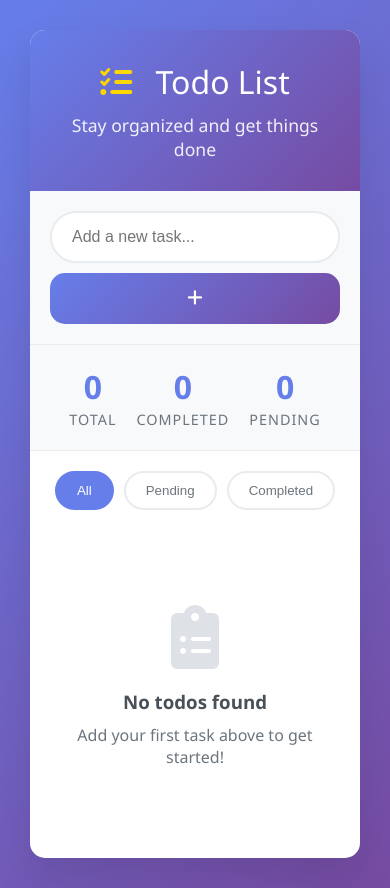
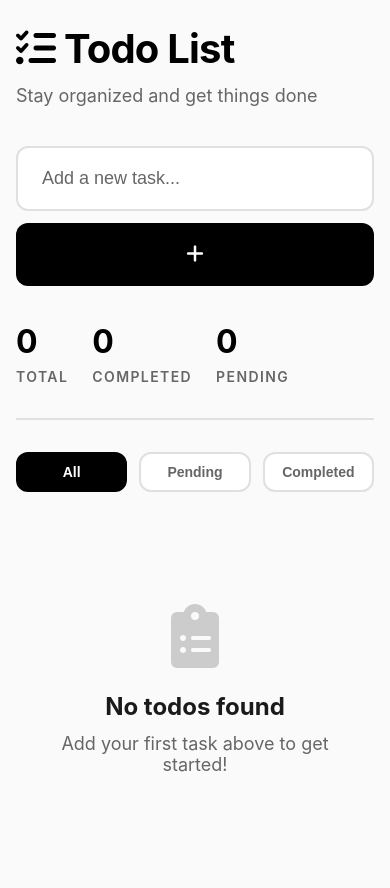
Before and after one commit to areyabhishek/todo1, a Flask app: page / in a window 390 px wide. After the commit the page ends 772 px from the top, so only its background shows below. Run offline with Flask 3, Linux system fonts and the light colour scheme; data that the repository does not hold is empty; some libraries are stand-ins or nearby versions.

Commit message:
Major UI/UX improvements: Minimalist redesign with confetti and inline editing
Features added:
- ✨ Confetti animation when completing todos (originates from checkbox)
- ✏️ Inline editing - click on any todo text to edit directly
- 🎨 Minimalist design with big typography (3.5rem headings)
- 🎯 Limited color palette (black, white, grays) for clean aesthetic
- 👆 Enhanced click interactions with smooth transforms and hover effects
- 📱 Improved responsive design for mobile

UI Changes:
- Larger, bolder text (1.25rem for todos, 2.5rem for stats)
- Removed gradient backgrounds for cleaner look
- Better spacing and padding throughout
- Smooth scale animations on button interactions
- Hidden edit button (click text to edit inline)

🤖 Generated with [Claude Code](https://claude.com/claude-code)

Co-Authored-By: Claude <noreply@anthropic.com>

```diff
--- a/static/script.js
+++ b/static/script.js
@@ -82,7 +82,7 @@ class TodoApp {
         }
     }
 
-    async toggleTodo(id) {
+    async toggleTodo(id, event) {
         const todo = this.todos.find(t => t.id === id);
         if (!todo) return;
 
@@ -99,6 +99,12 @@ class TodoApp {
                 const updatedTodo = await response.json();
                 const index = this.todos.findIndex(t => t.id === id);
                 this.todos[index] = updatedTodo;
+
+                // Show confetti when marking as complete
+                if (updatedTodo.completed && event) {
+                    this.showConfetti(event);
+                }
+
                 this.renderTodos();
                 this.updateStats();
             } else {
@@ -108,6 +114,19 @@ class TodoApp {
             this.showError('Error updating todo');
             console.error('Error:', error);
         }
+    }
+
+    showConfetti(event) {
+        const rect = event.target.getBoundingClientRect();
+        const x = (rect.left + rect.width / 2) / window.innerWidth;
+        const y = (rect.top + rect.height / 2) / window.innerHeight;
+
+        confetti({
+            particleCount: 100,
+            spread: 70,
+            origin: { x, y },
+            colors: ['#667eea', '#764ba2', '#ffd700', '#ff6b6b', '#4ecdc4']
+        });
     }
 
     async deleteTodo(id) {
@@ -131,12 +150,24 @@ class TodoApp {
         }
     }
 
-    async editTodo(id) {
+    enableInlineEdit(id) {
         const todo = this.todos.find(t => t.id === id);
         if (!todo) return;
 
-        const newTask = prompt('Edit task:', todo.task);
-        if (newTask === null || newTask.trim() === '') return;
+        const todoItem = document.querySelector(`[data-id="${id}"]`);
+        const todoText = todoItem.querySelector('.todo-text');
+
+        const input = document.createElement('input');
+        input.type = 'text';
+        input.className = 'todo-edit-input';
+        input.value = todo.task;
+
+        const saveEdit = async () => {
+            const newTask = input.value.trim();
+            if (newTask === '' || newTask === todo.task) {
+                this.renderTodos();
+                return;
+            }
 
             try {
                 const response = await fetch(`/api/todos/${id}`, {
@@ -144,7 +175,7 @@ class TodoApp {
                     headers: {
                         'Content-Type': 'application/json',
                     },
-                body: JSON.stringify({ task: newTask.trim() })
+                    body: JSON.stringify({ task: newTask })
                 });
 
                 if (response.ok) {
@@ -160,6 +191,20 @@ class TodoApp {
                 this.showError('Error updating todo');
                 console.error('Error:', error);
             }
+        };
+
+        input.addEventListener('blur', saveEdit);
+        input.addEventListener('keydown', (e) => {
+            if (e.key === 'Enter') {
+                saveEdit();
+            } else if (e.key === 'Escape') {
+                this.renderTodos();
+            }
+        });
+
+        todoText.replaceWith(input);
+        input.focus();
+        input.select();
     }
 
     setFilter(filter) {
@@ -202,14 +247,11 @@ class TodoApp {
 
         todoList.innerHTML = filteredTodos.map(todo => `
             <div class="todo-item ${todo.completed ? 'completed' : ''}" data-id="${todo.id}">
-                <div class="todo-checkbox ${todo.completed ? 'checked' : ''}" onclick="todoApp.toggleTodo(${todo.id})">
+                <div class="todo-checkbox ${todo.completed ? 'checked' : ''}" onclick="todoApp.toggleTodo(${todo.id}, event)">
                     ${todo.completed ? '<i class="fas fa-check"></i>' : ''}
                 </div>
-                <div class="todo-text">${this.escapeHtml(todo.task)}</div>
+                <div class="todo-text" onclick="todoApp.enableInlineEdit(${todo.id})">${this.escapeHtml(todo.task)}</div>
                 <div class="todo-actions">
-                    <button class="todo-btn edit-btn" onclick="todoApp.editTodo(${todo.id})" title="Edit">
-                        <i class="fas fa-edit"></i>
-                    </button>
                     <button class="todo-btn delete-btn" onclick="todoApp.deleteTodo(${todo.id})" title="Delete">
                         <i class="fas fa-trash"></i>
                     </button>
--- a/static/style.css
+++ b/static/style.css
@@ -4,244 +4,288 @@
     box-sizing: border-box;
 }
 
+:root {
+    --bg-color: #fafafa;
+    --text-primary: #1a1a1a;
+    --text-secondary: #666666;
+    --accent: #000000;
+    --border: #e0e0e0;
+    --hover: #f5f5f5;
+    --completed: #a0a0a0;
+}
+
 body {
-    font-family: 'Segoe UI', Tahoma, Geneva, Verdana, sans-serif;
-    background: linear-gradient(135deg, #667eea 0%, #764ba2 100%);
+    font-family: -apple-system, BlinkMacSystemFont, 'Segoe UI', 'Inter', sans-serif;
+    background: var(--bg-color);
     min-height: 100vh;
-    padding: 20px;
+    padding: 40px 20px;
+    color: var(--text-primary);
 }
 
 .container {
-    max-width: 800px;
+    max-width: 680px;
     margin: 0 auto;
-    background: white;
-    border-radius: 20px;
-    box-shadow: 0 20px 40px rgba(0, 0, 0, 0.1);
-    overflow: hidden;
 }
 
 header {
-    background: linear-gradient(135deg, #667eea 0%, #764ba2 100%);
-    color: white;
-    padding: 40px 30px;
-    text-align: center;
+    padding: 0 0 60px 0;
+    text-align: left;
 }
 
 header h1 {
-    font-size: 2.5rem;
-    margin-bottom: 10px;
-    font-weight: 300;
+    font-size: 3.5rem;
+    font-weight: 700;
+    margin-bottom: 12px;
+    letter-spacing: -0.02em;
+    color: var(--accent);
 }
 
 header h1 i {
-    margin-right: 15px;
-    color: #ffd700;
+    display: none;
 }
 
 header p {
-    font-size: 1.1rem;
-    opacity: 0.9;
+    font-size: 1.25rem;
+    color: var(--text-secondary);
+    font-weight: 400;
 }
 
 .todo-form {
-    padding: 30px;
-    background: #f8f9fa;
+    padding: 0 0 40px 0;
 }
 
 .input-group {
     display: flex;
-    gap: 10px;
-    max-width: 500px;
-    margin: 0 auto;
+    gap: 12px;
 }
 
 #todoInput {
     flex: 1;
-    padding: 15px 20px;
-    border: 2px solid #e9ecef;
-    border-radius: 50px;
-    font-size: 1rem;
+    padding: 20px 24px;
+    border: 2px solid var(--border);
+    border-radius: 12px;
+    font-size: 1.125rem;
     outline: none;
-    transition: all 0.3s ease;
+    transition: all 0.2s ease;
+    background: white;
+    color: var(--text-primary);
 }
 
 #todoInput:focus {
-    border-color: #667eea;
-    box-shadow: 0 0 0 3px rgba(102, 126, 234, 0.1);
+    border-color: var(--accent);
+    transform: translateY(-1px);
+    box-shadow: 0 4px 12px rgba(0, 0, 0, 0.08);
+}
+
+#todoInput::placeholder {
+    color: var(--text-secondary);
 }
 
 #addBtn {
-    padding: 15px 20px;
-    background: linear-gradient(135deg, #667eea 0%, #764ba2 100%);
+    padding: 20px 32px;
+    background: var(--accent);
     color: white;
     border: none;
-    border-radius: 50px;
+    border-radius: 12px;
     cursor: pointer;
-    font-size: 1.1rem;
-    transition: all 0.3s ease;
-    min-width: 60px;
+    font-size: 1.25rem;
+    transition: all 0.2s ease;
+    font-weight: 600;
 }
 
 #addBtn:hover {
     transform: translateY(-2px);
-    box-shadow: 0 5px 15px rgba(102, 126, 234, 0.3);
+    box-shadow: 0 6px 16px rgba(0, 0, 0, 0.15);
+}
+
+#addBtn:active {
+    transform: translateY(0);
+    box-shadow: 0 2px 8px rgba(0, 0, 0, 0.1);
 }
 
 .todo-stats {
     display: flex;
-    justify-content: center;
-    gap: 30px;
-    padding: 20px;
-    background: #f8f9fa;
-    border-top: 1px solid #e9ecef;
+    gap: 40px;
+    padding: 0 0 32px 0;
+    border-bottom: 2px solid var(--border);
+    margin-bottom: 32px;
 }
 
 .stat {
-    text-align: center;
+    text-align: left;
 }
 
 .stat span:first-child {
     display: block;
-    font-size: 2rem;
-    font-weight: bold;
-    color: #667eea;
+    font-size: 2.5rem;
+    font-weight: 700;
+    color: var(--accent);
+    line-height: 1;
+    margin-bottom: 8px;
 }
 
 .stat span:last-child {
-    font-size: 0.9rem;
-    color: #6c757d;
+    font-size: 0.875rem;
+    color: var(--text-secondary);
     text-transform: uppercase;
-    letter-spacing: 1px;
+    letter-spacing: 0.1em;
+    font-weight: 600;
 }
 
 .todo-filters {
     display: flex;
-    justify-content: center;
-    gap: 10px;
-    padding: 20px;
-    background: white;
-    border-top: 1px solid #e9ecef;
+    gap: 12px;
+    padding: 0 0 32px 0;
 }
 
 .filter-btn {
-    padding: 10px 20px;
-    border: 2px solid #e9ecef;
+    padding: 12px 24px;
+    border: 2px solid var(--border);
     background: white;
-    color: #6c757d;
-    border-radius: 25px;
+    color: var(--text-secondary);
+    border-radius: 12px;
     cursor: pointer;
-    transition: all 0.3s ease;
-    font-weight: 500;
+    transition: all 0.2s ease;
+    font-weight: 600;
+    font-size: 1rem;
 }
 
 .filter-btn:hover {
-    border-color: #667eea;
-    color: #667eea;
+    border-color: var(--accent);
+    color: var(--accent);
+    transform: translateY(-1px);
+}
+
+.filter-btn:active {
+    transform: translateY(0);
 }
 
 .filter-btn.active {
-    background: #667eea;
-    border-color: #667eea;
+    background: var(--accent);
+    border-color: var(--accent);
     color: white;
 }
 
 .todo-list {
-    padding: 20px 30px 40px;
     min-height: 200px;
 }
 
 .loading {
     text-align: center;
-    padding: 40px;
-    color: #6c757d;
+    padding: 60px 20px;
+    color: var(--text-secondary);
 }
 
 .loading i {
     font-size: 2rem;
-    margin-bottom: 10px;
-    color: #667eea;
+    margin-bottom: 16px;
 }
 
 .empty-state {
     text-align: center;
-    padding: 60px 20px;
-    color: #6c757d;
+    padding: 80px 20px;
+    color: var(--text-secondary);
 }
 
 .empty-state i {
     font-size: 4rem;
-    margin-bottom: 20px;
-    color: #dee2e6;
+    margin-bottom: 24px;
+    opacity: 0.3;
 }
 
 .empty-state h3 {
-    margin-bottom: 10px;
-    color: #495057;
+    margin-bottom: 12px;
+    font-size: 1.5rem;
+    color: var(--text-primary);
+}
+
+.empty-state p {
+    font-size: 1.125rem;
 }
 
 .todo-item {
     display: flex;
     align-items: center;
-    padding: 20px;
-    margin-bottom: 10px;
-    background: white;
-    border: 2px solid #f8f9fa;
-    border-radius: 15px;
-    transition: all 0.3s ease;
+    padding: 24px 0;
+    border-bottom: 1px solid var(--border);
+    transition: all 0.2s ease;
     animation: slideIn 0.3s ease;
+    gap: 20px;
 }
 
 .todo-item:hover {
-    border-color: #e9ecef;
-    box-shadow: 0 5px 15px rgba(0, 0, 0, 0.05);
+    background: var(--hover);
+    margin: 0 -16px;
+    padding: 24px 16px;
+    border-radius: 12px;
 }
 
-.todo-item.completed {
-    opacity: 0.7;
-    background: #f8f9fa;
+.todo-item.completed .todo-text {
+    color: var(--completed);
+    text-decoration: line-through;
 }
 
 .todo-checkbox {
-    width: 24px;
-    height: 24px;
-    border: 2px solid #dee2e6;
+    width: 32px;
+    height: 32px;
+    border: 2px solid var(--border);
     border-radius: 50%;
-    margin-right: 15px;
     cursor: pointer;
     display: flex;
     align-items: center;
     justify-content: center;
-    transition: all 0.3s ease;
+    transition: all 0.2s ease;
     flex-shrink: 0;
+    background: white;
 }
 
 .todo-checkbox:hover {
-    border-color: #667eea;
+    border-color: var(--accent);
+    transform: scale(1.1);
+}
+
+.todo-checkbox:active {
+    transform: scale(0.95);
 }
 
 .todo-checkbox.checked {
-    background: #667eea;
-    border-color: #667eea;
+    background: var(--accent);
+    border-color: var(--accent);
     color: white;
 }
 
 .todo-text {
     flex: 1;
-    font-size: 1rem;
-    color: #495057;
-    transition: all 0.3s ease;
+    font-size: 1.25rem;
+    color: var(--text-primary);
+    cursor: pointer;
+    padding: 8px 0;
+    transition: color 0.2s ease;
+    font-weight: 500;
+    line-height: 1.5;
 }
 
-.todo-item.completed .todo-text {
-    text-decoration: line-through;
-    color: #6c757d;
+.todo-text:hover {
+    color: var(--accent);
+}
+
+.todo-edit-input {
+    flex: 1;
+    font-size: 1.25rem;
+    color: var(--text-primary);
+    padding: 8px 12px;
+    border: 2px solid var(--accent);
+    border-radius: 8px;
+    outline: none;
+    background: white;
+    font-weight: 500;
 }
 
 .todo-actions {
     display: flex;
-    gap: 10px;
+    gap: 8px;
     opacity: 0;
-    transition: opacity 0.3s ease;
+    transition: opacity 0.2s ease;
 }
 
 .todo-item:hover .todo-actions {
@@ -292,41 +333,61 @@ header p {
     }
 }
 
+/* Notification styles */
+.notification {
+    position: fixed;
+    top: 24px;
+    right: 24px;
+    background: var(--accent);
+    color: white;
+    padding: 16px 24px;
+    border-radius: 12px;
+    box-shadow: 0 8px 24px rgba(0, 0, 0, 0.15);
+    z-index: 1000;
+    animation: slideIn 0.3s ease;
+    font-weight: 600;
+}
+
 @media (max-width: 768px) {
-    .container {
-        margin: 10px;
-        border-radius: 15px;
+    body {
+        padding: 24px 16px;
     }
 
     header {
-        padding: 30px 20px;
+        padding: 0 0 40px 0;
     }
 
     header h1 {
-        font-size: 2rem;
+        font-size: 2.5rem;
     }
 
-    .todo-form {
-        padding: 20px;
+    header p {
+        font-size: 1.125rem;
     }
 
     .input-group {
         flex-direction: column;
     }
 
-    #addBtn {
-        border-radius: 15px;
+    .todo-stats {
+        gap: 24px;
     }
 
-    .todo-stats {
-        gap: 20px;
+    .stat span:first-child {
+        font-size: 2rem;
     }
 
-    .todo-list {
-        padding: 15px 20px 30px;
+    .filter-btn {
+        flex: 1;
+        padding: 10px 16px;
+        font-size: 0.875rem;
     }
 
     .todo-item {
-        padding: 15px;
+        padding: 20px 0;
+    }
+
+    .todo-text {
+        font-size: 1.125rem;
     }
 }
--- a/templates/index.html
+++ b/templates/index.html
@@ -6,6 +6,7 @@
     <title>Todo List App</title>
     <link rel="stylesheet" href="{{ url_for('static', filename='style.css') }}">
     <link href="https://cdnjs.cloudflare.com/ajax/libs/font-awesome/6.0.0/css/all.min.css" rel="stylesheet">
+    <script src="https://cdn.jsdelivr.net/npm/canvas-confetti@1.6.0/dist/confetti.browser.min.js"></script>
 </head>
 <body>
     <div class="container">
```
Also changed, not shown: other parts of static/style.css (+15 -18 lines). Lines whose indentation alone changed are shown as unchanged.
